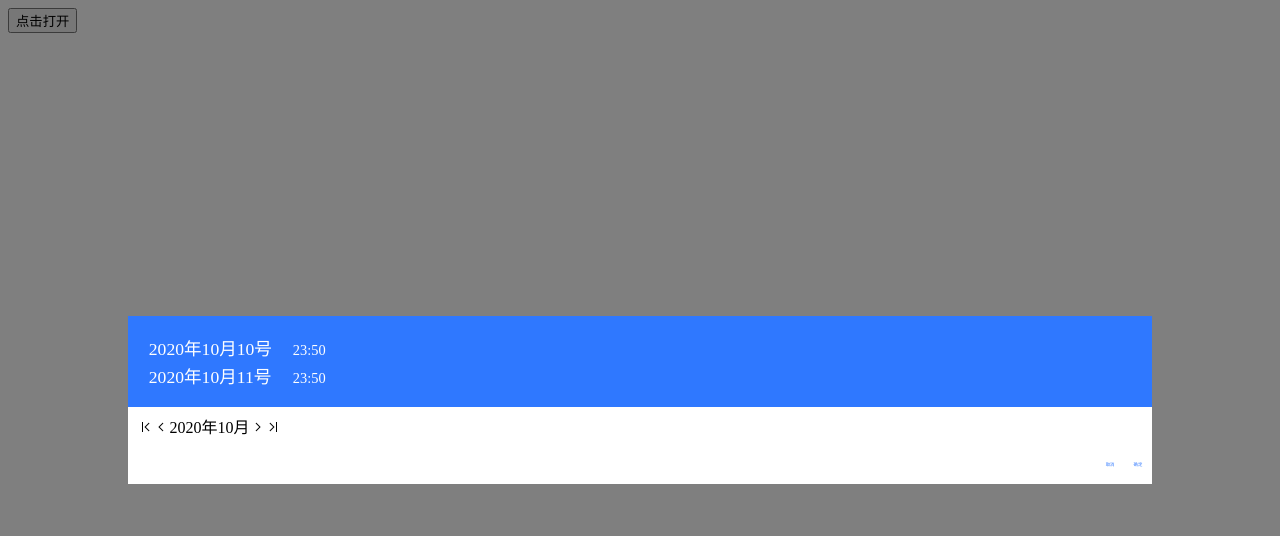
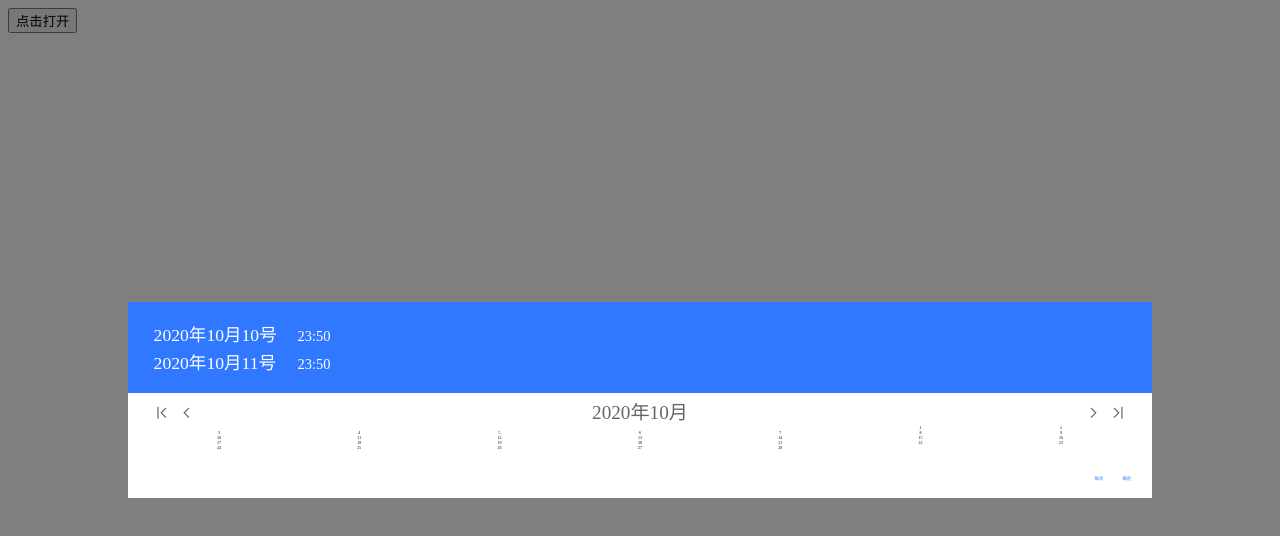
Before and after one commit to songjianet/mobile-datepicker, a Vue app: page / in a window 1280 px wide. Both pictures are taken after a click on the button "点击打开". Shown: the top 536 px of the page. Built offline with nearby package versions, Linux system fonts and the light colour scheme.

Commit message:
feat: 日期渲染

```diff
--- a/src/App.vue
+++ b/src/App.vue
@@ -1,7 +1,10 @@
 <template>
   <div id="app">
     <button @click="show = true">点击打开</button>
-    <datepicker :isShow="show" @cancel="show = false"></datepicker>
+    <datepicker
+        :isShow="show"
+        :defaultDate="defaultDate"
+        @cancel="show = false"/>
   </div>
 </template>
 
@@ -11,7 +14,8 @@
   export default {
     data() {
       return {
-        show: false
+        show: false,
+        defaultDate: new Date('2019/2/1')
       }
     },
     components: {
--- a/src/components/Datepicker.vue
+++ b/src/components/Datepicker.vue
@@ -13,11 +13,26 @@
       </div>
       <div class="dp-date-content">
         <div class="dp-switch-date">
+          <div>
             <span class="iconfont iconicon-test2"></span>
             <span class="iconfont iconicon-test"></span>
+          </div>
+          <div>
             <span>2020年10月</span>
+          </div>
+          <div>
             <span class="iconfont iconicon-test1"></span>
             <span class="iconfont iconicon-test3"></span>
+          </div>
+        </div>
+        <div class="dp-date-day">
+          <span
+              class="dp-day"
+              v-for="(item, index) in days"
+              :id="index === 25 ? 'day' : ''"
+              :key="index">
+            {{item ? item : ''}}
+          </span>
         </div>
       </div>
       <div class="dp-date-footer">
@@ -49,15 +64,15 @@
       }, // 是否日期时间范围选择，不启用则只能选择一天
 
       defaultDate: {
-        type: Date || String,
+        type: Date,
         default: () => { return new Date() }
       }, // 默认时间
       startDate: {
-        type: Date || String,
+        type: Date,
         default: () => { return new Date(1900, 1, 1) }
       }, // 开始时间
       endDate: {
-        type: Date || String,
+        type: Date,
         default: () => { return new Date() }
       }, // 开始时间
 
@@ -74,12 +89,78 @@
     data() {
       return {
         changeContentStatus: false, // 切换年份选择和日期选择
+        year: '',
+        month: '',
+        day: '',
+        days: [],
+        monthMaxDayNum: [31, 28, 31, 30, 31, 30, 31, 31, 30, 31, 30, 31], // 每个月份最大天数
       }
     },
+    created() {
+      if (this.isShow && this.defaultDate) {
+        this.initDate(this.defaultDate) // 初始化日期
+      } // FIXME: 保证刷新，数据不丢失 -- 怎么实现的
+    },
     methods: {
+      /**
+       * 初始化日期
+       * @method initDate
+       * @param {Date} date 传入的标准时间
+       * @author songjianet
+       * @day 2020-05-08 09:30:08
+       * */
+      initDate(date) {
+        if (!date) { return }
+
+        this.year = date.getFullYear()
+        this.month = date.getMonth()
+        this.day = date.getDate()
+
+        this.updateDate()
+      },
+
+      /**
+       * 计算显示日期
+       * @method initDate
+       * @author songjianet
+       * @day 2020-05-08 09:30:08
+       * */
+      updateDate() {
+        this.days = []
+
+        if ((this.year % 4 === 0 && this.year % 100 !== 0) || this.year % 400 === 0) {
+          this.monthMaxDayNum[1] = 29
+        } // 计算闰年
+
+        let firstDay = new Date(this.year, this.month, 1).getDay() // 获取当前月份第一天是星期几
+
+        for (let i = 0; i < firstDay; i++) {
+          this.days.push(0) // 每个月在第一天之前进行补0操作，如firstDay为周二则需要补两个0
+        }
+
+        for (let i = 1; i <= this.monthMaxDayNum[this.month]; i++) {
+          this.days.push(i) // 补完0后，根据该月最大的天数进行累加
+        }
+
+        setTimeout(() => {
+          console.log(document.getElementById('day').clientWidth)
+        }, 100)
+      }, // FIXME: 可以封装成一个单独的方法
+
+      /**
+       * 取消按钮
+       * @method handleCancel
+       * @author songjianet
+       * @day 2020-05-08 10:16:16
+       * */
       handleCancel() {
         this.changeContentStatus = false
         this.$emit('cancel')
+      }
+    },
+    watch: {
+      isShow() {
+        this.initDate(this.defaultDate) // 初始化日期
       }
     }
   }
@@ -106,7 +187,7 @@
       background-color: #fff;
 
       .dp-date-header {
-        padding: 1rem 1.3rem;
+        padding: 1rem 1.6rem;
         color: #fff;
 
         p {
@@ -132,21 +213,54 @@
         width: 100%;
         box-sizing: border-box;
         background-color: #fff;
-        padding: 0.4rem 0.6rem;
+        padding: 0.5rem 1.3rem;
+
+        .dp-switch-date {
           display: flex;
+          justify-content: space-between;
+          flex-grow: 1;
+          height: 1.5rem;
+          line-height: 1.5rem;
+          color: #666;
+
+          span {
+            margin: 0 0.2rem;
+            color: #666;
+            font: {
+              size: 1.2rem;
+            }
+          }
+
+          &:nth-of-type(2) {
+            flex-grow: 20;
 
             span {
               display: inline-block;
-          flex: 1;
+              width: 100%;
+              text-align: center;
+              font-size: 0.9rem;
+            }
+          }
+        }
 
-          &:nth-of-type(3) {
-            flex: 0 0 50% 0 0;
+        .dp-date-day {
+          font-size: 0.25rem;
+          width: 100%;
+          display: flex;
+          align-items: center;
+          flex-wrap: wrap;
+
+          .dp-day {
+            width: 14.285%;
+            display: flex;
+            justify-content: center;
+            align-items: center;
           }
         }
       }
 
       .dp-date-footer {
-        margin: 0 0.6rem;
+        margin: 0 1.3rem;
         display: flex;
         height: 2.5rem;
         line-height: 2.5rem;
```
Also changed, not shown: src/utils/date_format.js (deleted, +0 -23 lines). Lines whose indentation alone changed are shown as unchanged.
